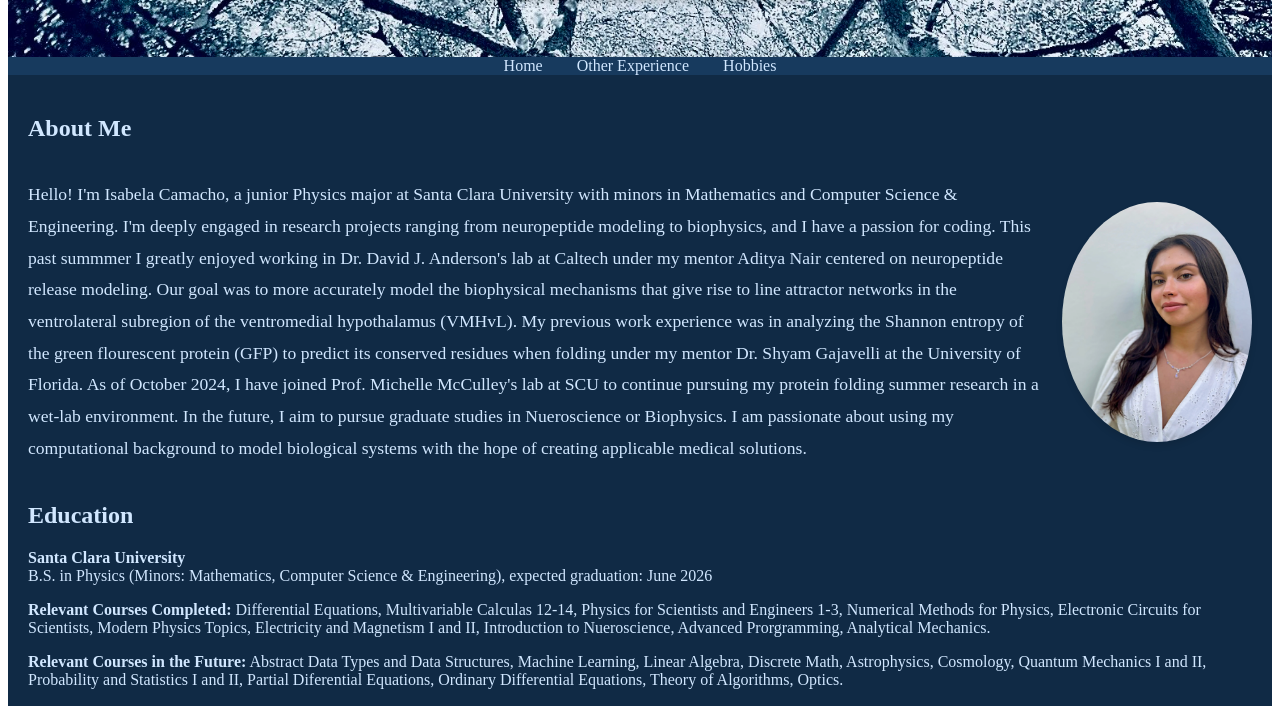
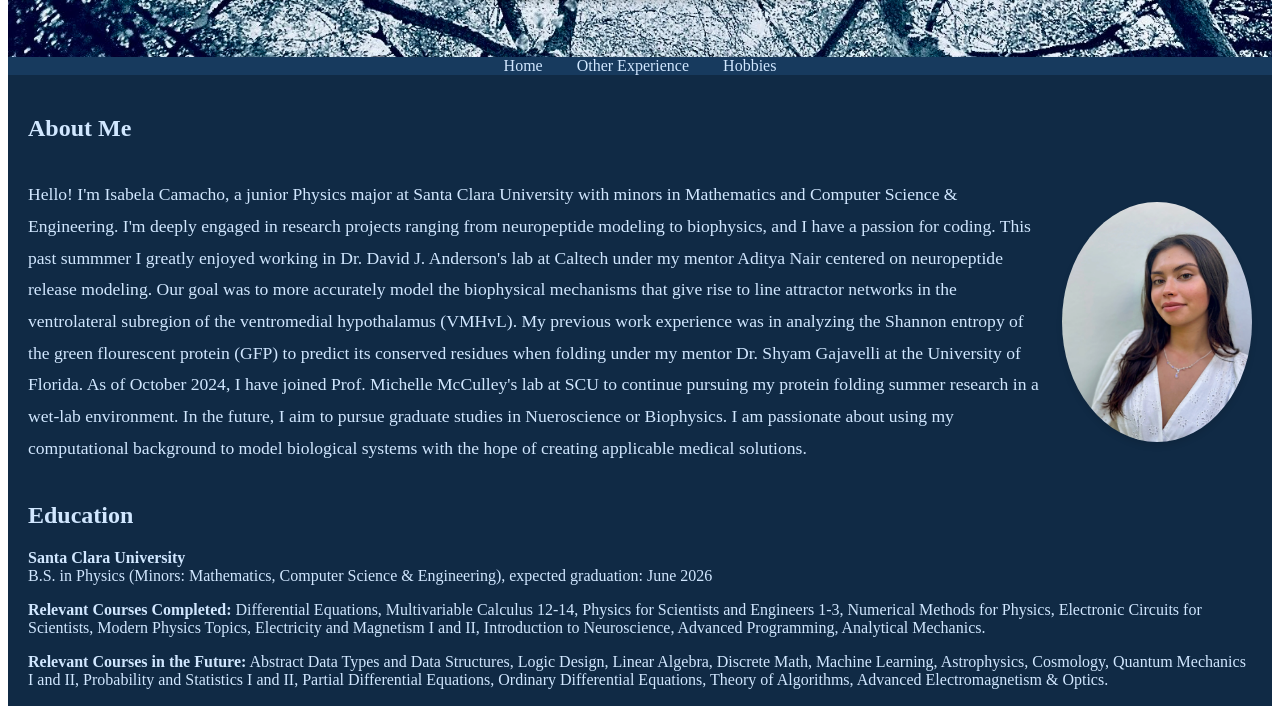
Before and after one commit to isacama/isacama.github.io, a plain HTML site: page index.html in a window 1280 px wide. Shown: the part 225-931 px from the top of the page. Drawn offline with Linux system fonts and the light colour scheme.

Commit message:
Update index.html

```diff
--- a/index.html
+++ b/index.html
@@ -34,9 +34,8 @@
         <section id="education">
             <h2>Education</h2>
             <p><strong>Santa Clara University</strong> <br>B.S. in Physics (Minors: Mathematics, Computer Science & Engineering), expected graduation: June 2026</p>
-            <p><strong>Relevant Courses Completed:</strong> Differential Equations, Multivariable Calculas 12-14, Physics for Scientists and Engineers 1-3, Numerical Methods for Physics, Electronic Circuits for Scientists, Modern Physics Topics,
-            Electricity and Magnetism I and II, Introduction to Nueroscience, Advanced Prorgramming, Analytical Mechanics.</p>
-            <p><strong>Relevant Courses in the Future:</strong> Abstract Data Types and Data Structures, Machine Learning, Linear Algebra, Discrete Math, Astrophysics, Cosmology, Quantum Mechanics I and II, Probability and Statistics I and II, Partial Diferential Equations, Ordinary Differential Equations, Theory of Algorithms, Optics.</p>
+            <p><strong>Relevant Courses Completed:</strong> Differential Equations, Multivariable Calculus 12-14, Physics for Scientists and Engineers 1-3, Numerical Methods for Physics, Electronic Circuits for Scientists, Modern Physics Topics, Electricity and Magnetism I and II, Introduction to Neuroscience, Advanced Programming, Analytical Mechanics.</p>
+            <p><strong>Relevant Courses in the Future:</strong> Abstract Data Types and Data Structures, Logic Design, Linear Algebra, Discrete Math, Machine Learning, Astrophysics, Cosmology, Quantum Mechanics I and II, Probability and Statistics I and II, Partial Differential Equations, Ordinary Differential Equations, Theory of Algorithms, Advanced Electromagnetism & Optics.</p>
         </section>
         <section id="research">
             <h2>Research Experience</h2>
```
